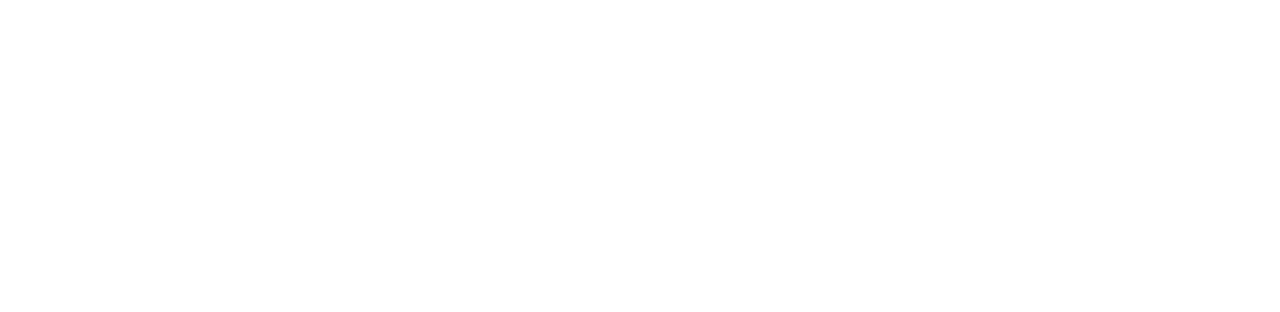
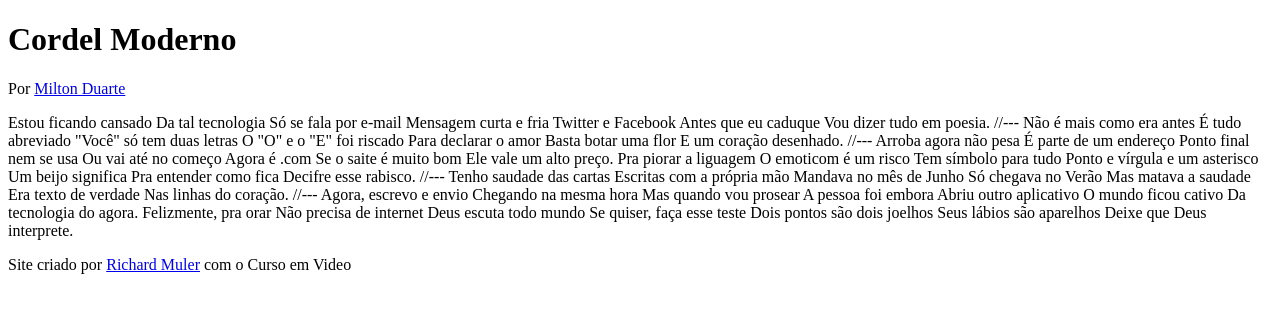
Before and after one commit to rmuler/site-cordel, a plain HTML site: page index.html in a window 1280 px wide. Drawn offline with Linux system fonts and the light colour scheme.

Commit message:
Html 1.0

```diff
--- a/index.html
+++ b/index.html
@@ -3,9 +3,80 @@
 <head>
     <meta charset="UTF-8">
     <meta name="viewport" content="width=device-width, initial-scale=1.0">
-    <title>Document</title>
+    <title>Cordel Moderno</title>
 </head>
 <body>
+    <header>
+        <h1>Cordel Moderno</h1>
+        <p>Por <a href="https://www.recantodasletras.com.br/poesias/3186743" target="_blank">Milton Duarte</a></p>
+    </header>
 
+    Estou ficando cansado
+    Da tal tecnologia
+    Só se fala por e-mail
+    Mensagem curta e fria
+    Twitter e Facebook
+    Antes que eu caduque
+    Vou dizer tudo em poesia.
+
+    //---
+
+    Não é mais como era antes
+    É tudo abreviado
+    "Você" só tem duas letras
+    O "O" e o "E" foi riscado
+    Para declarar o amor
+    Basta botar uma flor
+    E um coração desenhado.
+
+    //---
+
+    Arroba agora não pesa
+    É parte de um endereço
+    Ponto final nem se usa
+    Ou vai até no começo
+    Agora é .com
+    Se o saite é muito bom
+    Ele vale um alto preço.
+
+    Pra piorar a liguagem
+    O emoticom é um risco
+    Tem símbolo para tudo
+    Ponto e vírgula e um asterisco
+    Um beijo significa
+    Pra entender como fica
+    Decifre esse rabisco.
+
+    //---
+
+    Tenho saudade das cartas
+    Escritas com a própria mão
+    Mandava no mês de Junho
+    Só chegava no Verão
+    Mas matava a saudade
+    Era texto de verdade
+    Nas linhas do coração.
+
+    //---
+
+    Agora, escrevo e envio
+    Chegando na mesma hora
+    Mas quando vou prosear
+    A pessoa foi embora
+    Abriu outro aplicativo
+    O mundo ficou cativo
+    Da tecnologia do agora.
+
+    Felizmente, pra orar
+    Não precisa de internet
+    Deus escuta todo mundo
+    Se quiser, faça esse teste
+    Dois pontos são dois joelhos
+    Seus lábios são aparelhos
+    Deixe que Deus interprete.
+
+    <footer>
+        <p>Site criado por <a href="https://rmuler.github.io/LinkCentral/" target="_blank">Richard Muler</a> com o Curso em Video</p>
+    </footer>
 </body>
 </html>
```
Also changed, not shown: cordel-moderno.txt (deleted), 6 other files.
